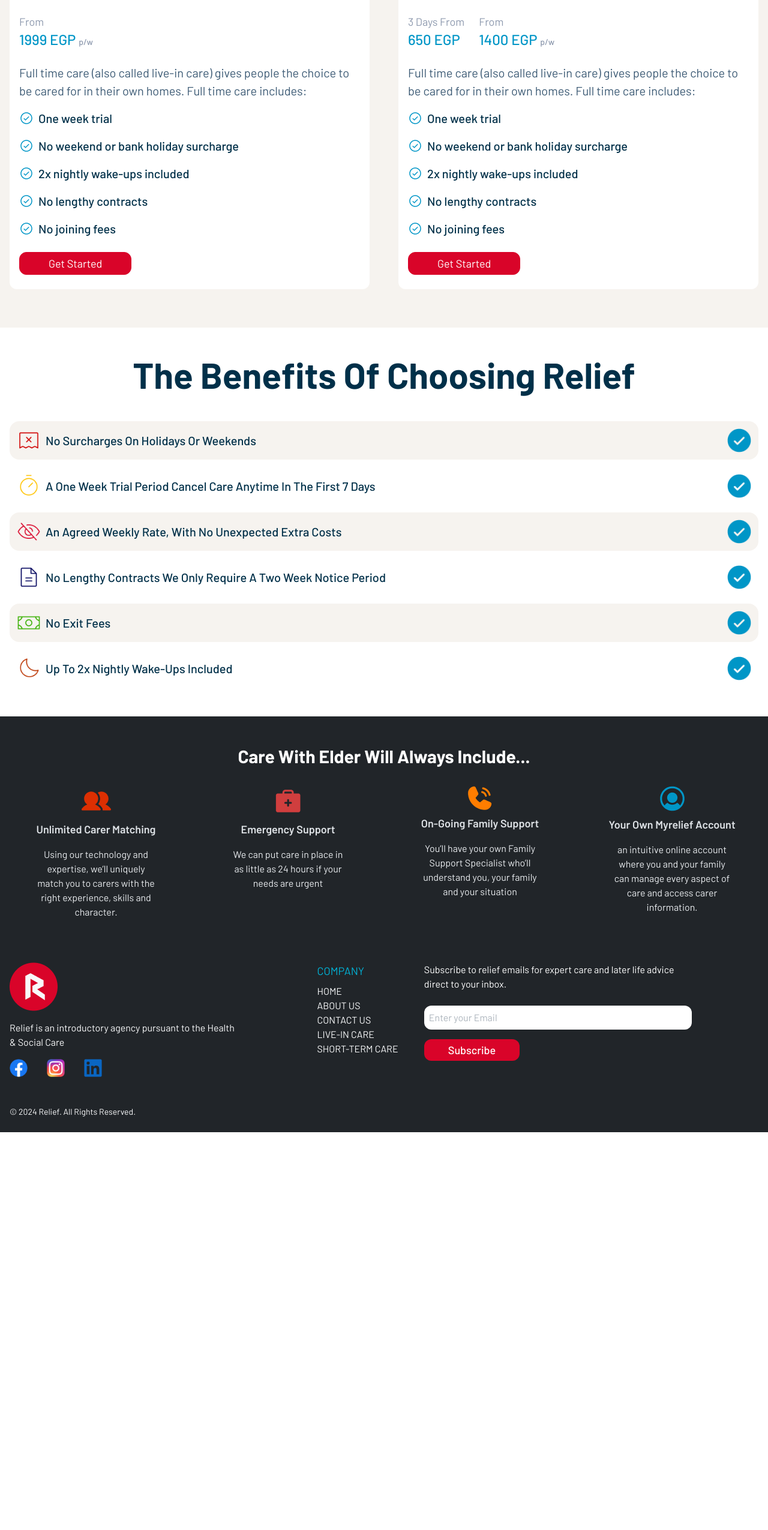
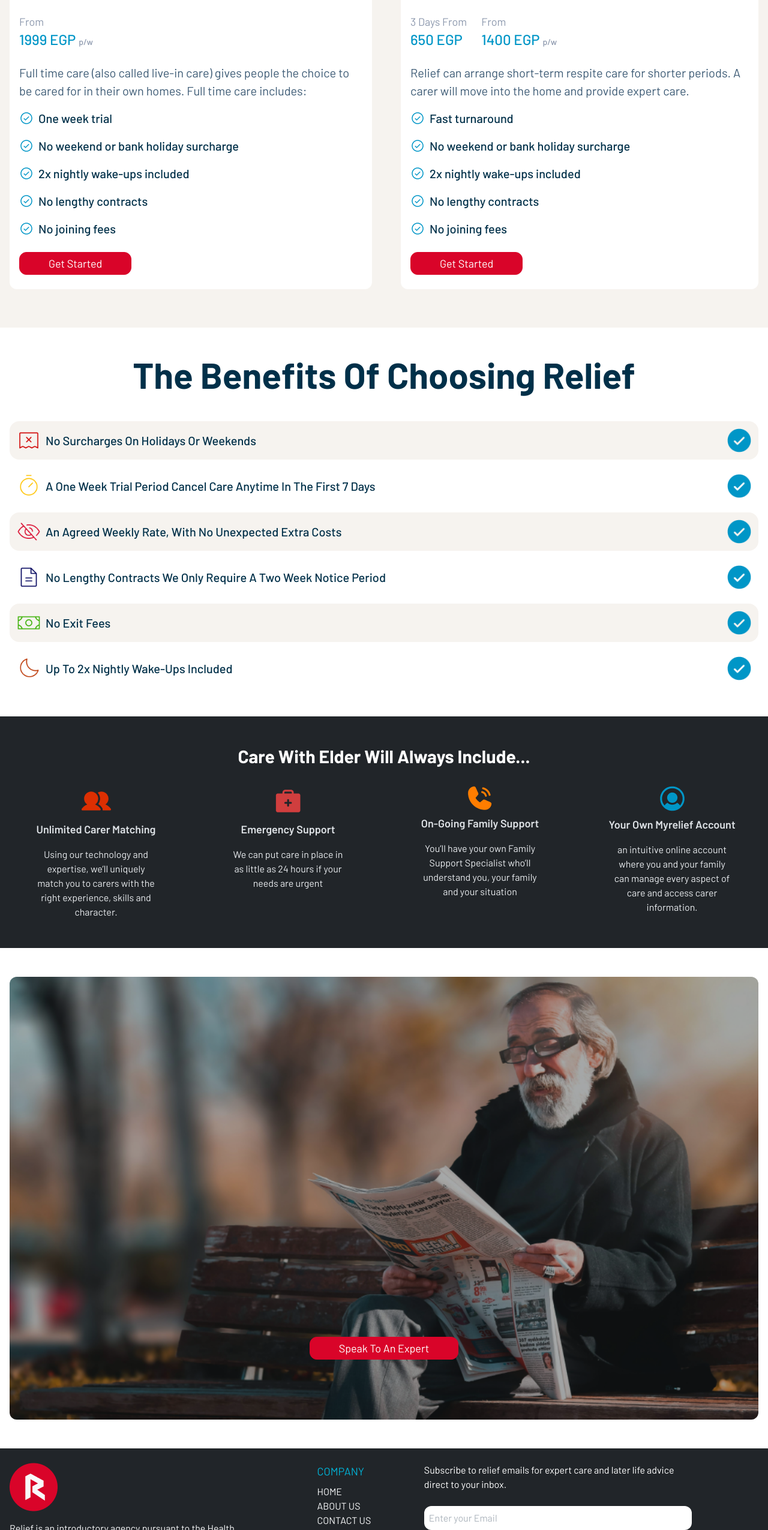
Before and after one commit to eslamalhendawy/Relief, a React (Vite) app: page /pricing in a window 1280 px wide. Shown: the part 1436-3986 px from the top of the page at 60% size. Before the commit the page ends 3323 px from the top, so only its background shows below. Built offline with nearby package versions, Linux system fonts and the light colour scheme.

Commit message:
Pricing finished

```diff
--- /dev/null
+++ b/src/Components/Expert.jsx
@@ -0,0 +1,18 @@
+const Expert = () => {
+  return (
+    <section className="container mx-auto px-4 py-12">
+      <div className="bg-cover bg-center rounded-xl hidden md:block xl:bg-fixed" style={{ backgroundImage: `url("/assets/expertBG.png")` }}>
+        <div className="flex justify-center pb-[100px] pt-[400px] xl:pt-[600px]">
+          <button className="capitalize bg-accent hover:bg-red-700 duration-200 text-white py-1 px-12 rounded-xl text-lg border border-accent">Speak To An Expert</button>
+        </div>
+      </div>
+      <div className="bg-cover bg-center rounded-xl md:hidden" style={{ backgroundImage: `url("/assets/expertBGMobile.png")` }}>
+        <div className="flex justify-center pb-[50px] pt-[450px] xl:pt-[600px]">
+          <button className="capitalize bg-accent hover:bg-red-700 duration-200 text-white py-1 px-12 rounded-xl text-lg border border-accent">Speak To An Expert</button>
+        </div>
+      </div>
+    </section>
+  );
+};
+
+export default Expert;
--- a/src/Components/Pricing.jsx
+++ b/src/Components/Pricing.jsx
@@ -3,6 +3,7 @@ import Features from "./Features";
 import ReliefCost from "./ReliefCost";
 import CareBenefits from "./CareBenefits";
 import CareFeature from "./CareFeature";
+import Expert from "./Expert";
 
 const Pricing = () => {
   return (
@@ -12,6 +13,7 @@ const Pricing = () => {
       <ReliefCost />
       <CareBenefits />
       <CareFeature />
+      <Expert />
     </>
   )
 }
--- a/src/Components/ReliefCost.jsx
+++ b/src/Components/ReliefCost.jsx
@@ -50,9 +50,7 @@ const ReliefCost = () => {
             <div className="flex items-center gap-6">
               <div>
                 <span className="text-[#8D99AE] text-lg">3 Days From</span>
-                <p className="text-[#0096C7] font-medium text-2xl mb-6">
-                  650 EGP
-                </p>
+                <p className="text-[#0096C7] font-medium text-2xl mb-6">650 EGP</p>
               </div>
               <div>
                 <span className="text-[#8D99AE] text-lg">From</span>
@@ -61,11 +59,11 @@ const ReliefCost = () => {
                 </p>
               </div>
             </div>
-            <p className="text-pColor text-[20px] mb-4">Full time care (also called live-in care) gives people the choice to be cared for in their own homes. Full time care includes: </p>
+            <p className="text-pColor text-[20px] mb-4">Relief can arrange short-term respite care for shorter periods. A carer will move into the home and provide expert care.</p>
             <ul className="text-navyColor flex flex-col gap-4 mb-6">
               <li className="flex items-center gap-2">
                 <img src={check} alt="" />
-                <p className="font-medium text-[20px]">One week trial</p>
+                <p className="font-medium text-[20px]">Fast turnaround</p>
               </li>
               <li className="flex items-center gap-2">
                 <img src={check} alt="" />
```
Also changed, not shown: public/assets/expertBG.png (added), public/assets/expertBGMobile.png (added).
